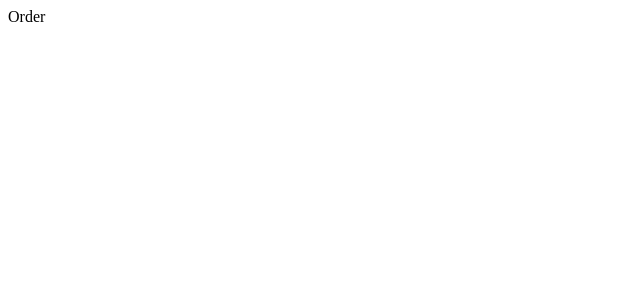
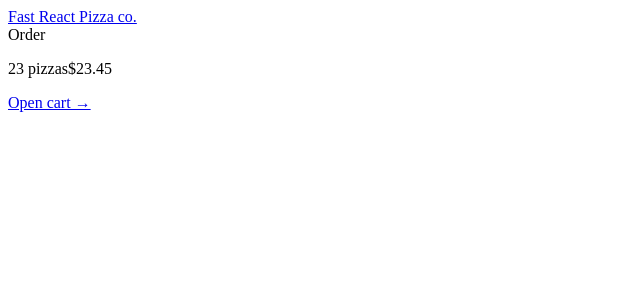
Before and after one commit to JeanCastellotti/fast-react-pizza, a React (Vite) app: page /order/1 in a window 1280 px wide. Shown: the top 300 px of the page, without its empty margins (0-640 px from the left). Built offline with nearby package versions, Linux system fonts and the light colour scheme.

Commit message:
build default layout

```diff
--- a/src/App.jsx
+++ b/src/App.jsx
@@ -4,17 +4,23 @@
 import Cart from './features/cart/Cart'
 import Order from './features/order/Order'
 import CreateOrder from './features/order/CreateOrder'
+import Layout from './ui/Layout'
 
 const router = createBrowserRouter([
-  { path: '/', element: <Home /> },
-  { path: '/menu', element: <Menu /> },
-  { path: '/cart', element: <Cart /> },
-  { path: '/order/new', element: <CreateOrder /> },
-  { path: '/order/:id', element: <Order /> },
+  {
+    element: <Layout />,
+    children: [
+      { path: '/', element: <Home /> },
+      { path: '/menu', element: <Menu /> },
+      { path: '/cart', element: <Cart /> },
+      { path: '/order/new', element: <CreateOrder /> },
+      { path: '/order/:id', element: <Order /> },
+    ],
+  },
 ])
 
 function App() {
-  return <RouterProvider router={router}></RouterProvider>
+  return <RouterProvider router={router} />
 }
 
 export default App
--- /dev/null
+++ b/src/features/cart/CartOverview.jsx
@@ -0,0 +1,15 @@
+import { Link } from 'react-router-dom'
+
+function CartOverview() {
+  return (
+    <div>
+      <p>
+        <span>23 pizzas</span>
+        <span>$23.45</span>
+      </p>
+      <Link to="/cart">Open cart &rarr;</Link>
+    </div>
+  )
+}
+
+export default CartOverview
--- /dev/null
+++ b/src/ui/Header.jsx
@@ -0,0 +1,11 @@
+import { Link } from 'react-router-dom'
+
+function Header() {
+  return (
+    <header>
+      <Link to="/">Fast React Pizza co.</Link>
+    </header>
+  )
+}
+
+export default Header
--- /dev/null
+++ b/src/ui/Layout.jsx
@@ -0,0 +1,19 @@
+import Header from './header'
+import CartOverview from '../features/cart/CartOverview'
+import { Outlet } from 'react-router-dom'
+
+function Layout() {
+  return (
+    <div>
+      <Header />
+
+      <main>
+        <Outlet />
+      </main>
+
+      <CartOverview />
+    </div>
+  )
+}
+
+export default Layout
```
